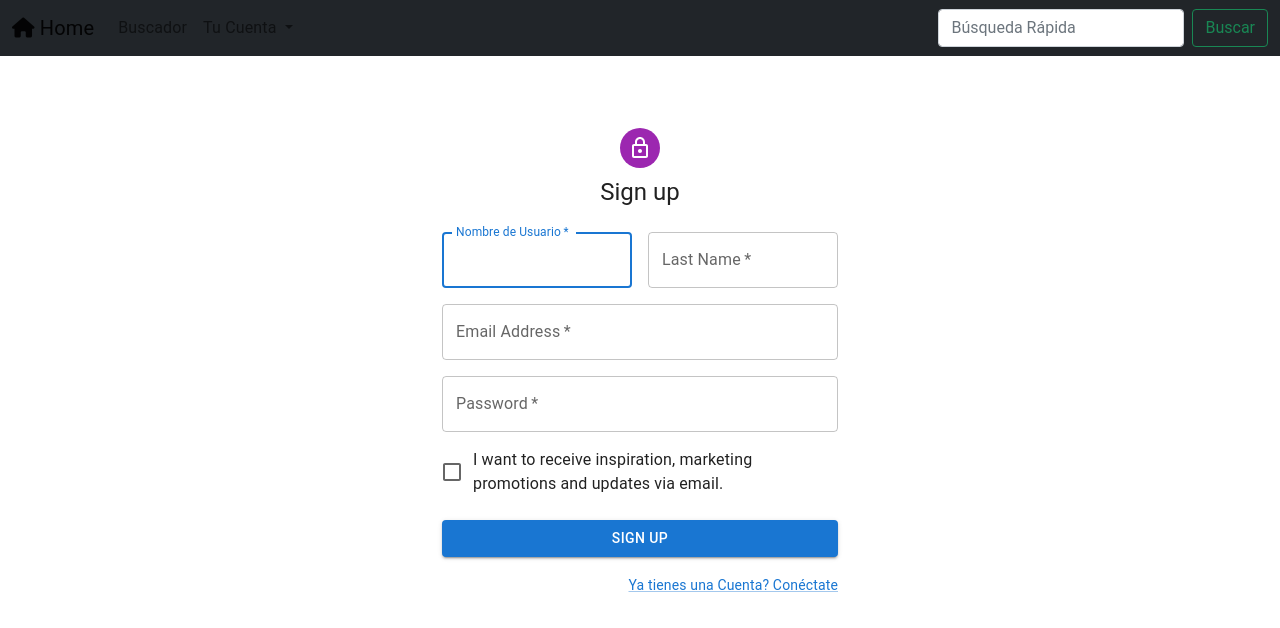
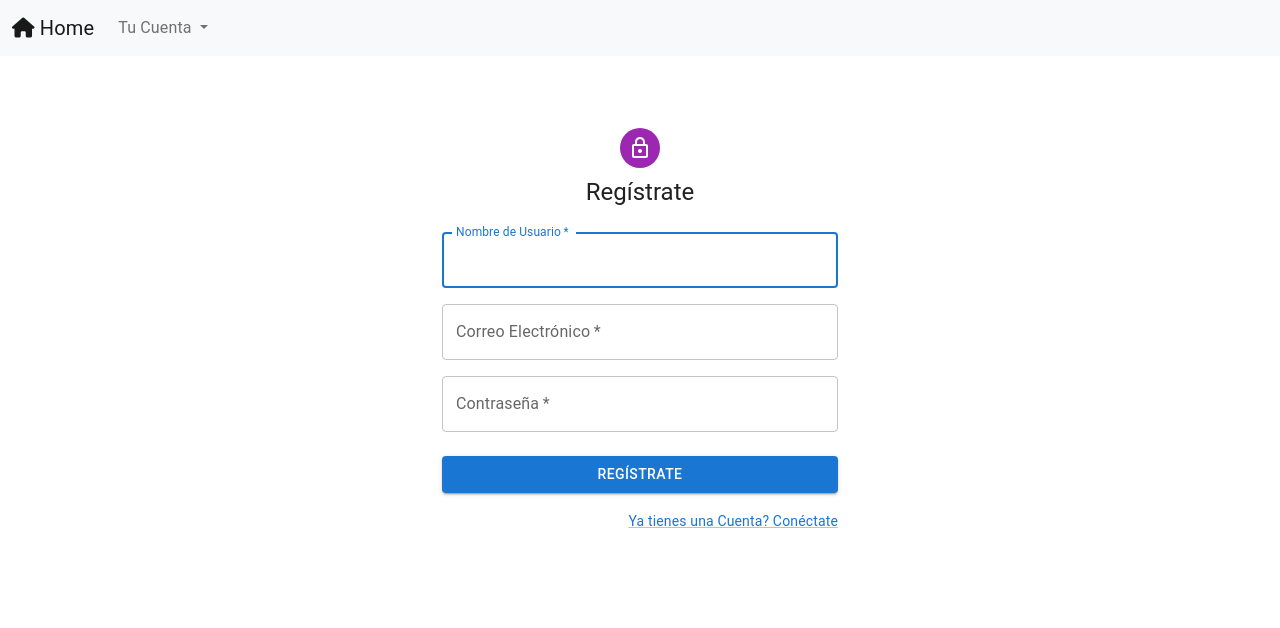
Before and after one commit to Juliancamilo97/Pokedex, a React (Create React App) app in the folder frontend/: page /registerUser in a window 1280 px wide. Shown: the top 628 px of the page. Built offline with nearby package versions, Linux system fonts and the light colour scheme.

Commit message:
commit registroUsuario

```diff
--- a/frontend/src/components/Barra.jsx
+++ b/frontend/src/components/Barra.jsx
@@ -25,7 +25,7 @@ export default function Barra()  {
 
     return (
         <div>
-            <Navbar bg="dark" expand="lg">
+            <Navbar bg="light" expand="lg">
                 <Container fluid>
                     <Navbar.Brand href="#"><i class="fas fa-home"></i> Home</Navbar.Brand>
 
@@ -33,15 +33,15 @@ export default function Barra()  {
                     <Navbar.Collapse id="navbarScroll">
                         <Nav
                             className="me-auto my-2 my-lg-0"
-                            style={{ maxHeight: '110px' }}
+                            style={{ maxHeight: '200px' }}
                             navbarScroll
                         >
-                            <Nav.Link href="#action2"> Buscador </Nav.Link>
+                            {/* <Nav.Link href="#action2"> Buscador </Nav.Link> */}
 
                             <NavDropdown title=" Tu Cuenta " id="offcanvasNavbarDropdown" >
-                                <NavDropdown.Item href="/login"><i class="fas fa-user-alt"></i> Iniciar Sesión</NavDropdown.Item>
+                                <NavDropdown.Item href="/"><i class="fas fa-user-alt"></i> Iniciar Sesión</NavDropdown.Item>
                                 <NavDropdown.Item> <Link hidden={optionRegister} to="/registerUser"> <i class="fas fa-user-plus"></i> Registro de Usuario</Link></NavDropdown.Item>
-                                <NavDropdown.Item hidden={show} href="#"><i class="fas fa-user-times"></i> Cerrar Sesión </NavDropdown.Item>
+                                <NavDropdown.Item hidden={show} href="#" onClick={() => out()} ><i class="fas fa-user-times"></i> Cerrar Sesión </NavDropdown.Item>
                                 <NavDropdown.Item href="/deleteUser"><i class="fas fa-user-minus"></i> Eliminar Usuario</NavDropdown.Item>
                             </NavDropdown>
 
@@ -53,7 +53,7 @@ export default function Barra()  {
                             </NavDropdown>
                         </Nav>
 
-                        <Form className="d-flex">
+                        {/* <Form className="d-flex">
                             <FormControl
                             type="search"
                             placeholder="Búsqueda Rápida"
@@ -61,12 +61,12 @@ export default function Barra()  {
                             aria-label="Search"
                             />
                             <Button variant="outline-success">Buscar</Button>
-                        </Form>
+                        </Form> */}
                     </Navbar.Collapse>
 
                 </Container>
 
-                <Navbar.Brand hidden={show} href="#"><i class="fas fa-dragon"></i> <i class="fas fa-user"></i> Hola Entrenador</Navbar.Brand>
+                <Navbar.Brand hidden={show} href="#"><i class="fas fa-dragon"></i> <i class="fas fa-user"></i> Hola Entrenador {sessionStorage.getItem('name')} </Navbar.Brand>
                 <Navbar.Brand hidden={show} href="#">  <i class="fas fa-user-times"></i></Navbar.Brand>
             </Navbar>
 
--- a/frontend/src/components/RegisterUser.jsx
+++ b/frontend/src/components/RegisterUser.jsx
@@ -1,10 +1,8 @@
-import * as React from 'react';
+import React, {useState} from 'react';
 import Avatar from '@mui/material/Avatar';
 import Button from '@mui/material/Button';
 import CssBaseline from '@mui/material/CssBaseline';
 import TextField from '@mui/material/TextField';
-import FormControlLabel from '@mui/material/FormControlLabel';
-import Checkbox from '@mui/material/Checkbox';
 import Link from '@mui/material/Link';
 import Grid from '@mui/material/Grid';
 import Box from '@mui/material/Box';
@@ -12,20 +10,49 @@ import LockOutlinedIcon from '@mui/icons-material/LockOutlined';
 import Typography from '@mui/material/Typography';
 import Container from '@mui/material/Container';
 import { createTheme, ThemeProvider } from '@mui/material/styles';
-
+import Axios from 'axios'
+import Swal from 'sweetalert2'
 
     const theme = createTheme();
 
     export default function RegisterUser() {
-    const handleSubmit = (event) => {
-        event.preventDefault();
-        const data = new FormData(event.currentTarget);
-        // eslint-disable-next-line no-console
-        console.log({
-        email: data.get('email'),
-        password: data.get('password'),
-        });
-    };
+
+    const [name,setName] = useState('')
+    const [email,setEmail] = useState('')
+    const [password,setPassword] = useState('')
+
+    const register = async(e) => {
+        e.preventDefault();
+        const user = { name, email, password }
+        const answer = await Axios.post('./user/create', user)
+        console.log(answer)
+        const msg = answer.data.msg
+
+        if (msg!=='Bienvenido') {
+            Swal.fire({
+                icon: 'error',
+                title: msg,
+                showConfirmButton: false,
+                timer: 1500
+            })
+        } else {
+
+            Swal.fire({
+                icon:'success',
+                title:"Usuario creado correctamente",
+                showConfirmButton:false,
+                timer:1500
+            })
+
+
+            setTimeout(()=>{
+                window.location.href='/'
+            },1600)
+        }
+
+    }
+
+
 
     return (
         <ThemeProvider theme={theme}>
@@ -43,11 +70,11 @@ import { createTheme, ThemeProvider } from '@mui/material/styles';
                 <LockOutlinedIcon />
             </Avatar>
             <Typography component="h1" variant="h5">
-                Sign up
+                Regístrate
             </Typography>
-            <Box component="form" noValidate onSubmit={handleSubmit} sx={{ mt: 3 }}>
+            <Box component="form" noValidate onSubmit={register} sx={{ mt: 3 }}>
                 <Grid container spacing={2}>
-                    <Grid item xs={12} sm={6}>
+                    <Grid item xs={12}>
                         <TextField
                         autoComplete="given-name"
                         name="userName"
@@ -56,26 +83,19 @@ import { createTheme, ThemeProvider } from '@mui/material/styles';
                         id="userName"
                         label="Nombre de Usuario"
                         autoFocus
+                        onChange={(e)=>setName(e.target.value)}
                         />
                     </Grid>
-                <Grid item xs={12} sm={6}>
-                    <TextField
-                    required
-                    fullWidth
-                    id="lastName"
-                    label="Last Name"
-                    name="lastName"
-                    autoComplete="family-name"
-                    />
-                </Grid>
+
                     <Grid item xs={12}>
                         <TextField
                         required
                         fullWidth
                         id="email"
-                    label="Email Address"
+                        label="Correo Electrónico"
                         name="email"
                         autoComplete="email"
+                        onChange={(e)=>setEmail(e.target.value)}
                         />
                     </Grid>
                     <Grid item xs={12}>
@@ -83,16 +103,11 @@ import { createTheme, ThemeProvider } from '@mui/material/styles';
                         required
                         fullWidth
                         name="password"
-                    label="Password"
+                        label="Contraseña"
                         type="password"
                         id="password"
                         autoComplete="new-password"
-                    />
-                </Grid>
-                <Grid item xs={12}>
-                    <FormControlLabel
-                    control={<Checkbox value="allowExtraEmails" color="primary" />}
-                    label="I want to receive inspiration, marketing promotions and updates via email."
+                        onChange={(e)=>setPassword(e.target.value)}
                         />
                     </Grid>
                 </Grid>
@@ -102,9 +117,11 @@ import { createTheme, ThemeProvider } from '@mui/material/styles';
                 variant="contained"
                 sx={{ mt: 3, mb: 2 }}
                 >
-                Sign Up
+                Regístrate
                 </Button>
+
                 <Grid container justifyContent="flex-end">
+
                 <Grid item>
                     <Link to="/login" variant="body2">
                     Ya tienes una Cuenta? Conéctate
```
Also changed, not shown: 1 other file (tests, documents, lock files or other folders). Lines whose indentation alone changed are shown as unchanged.
